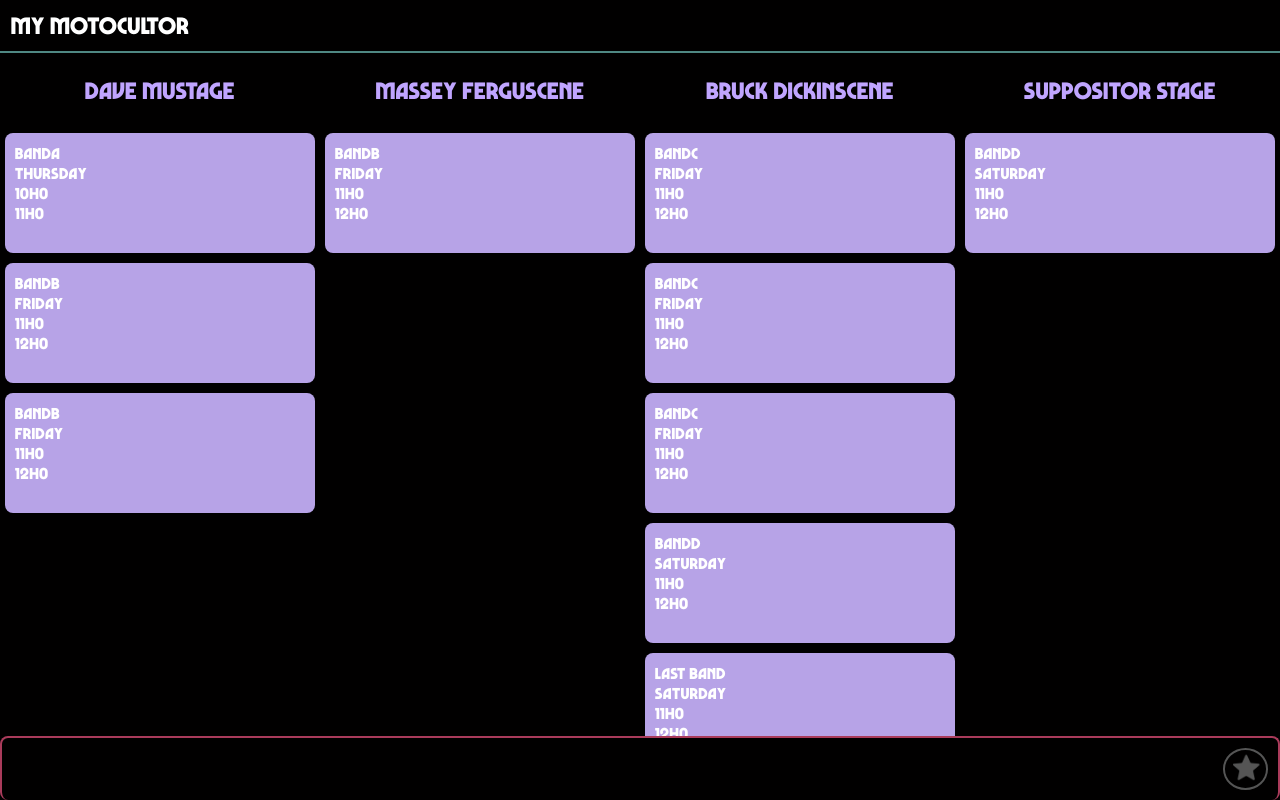
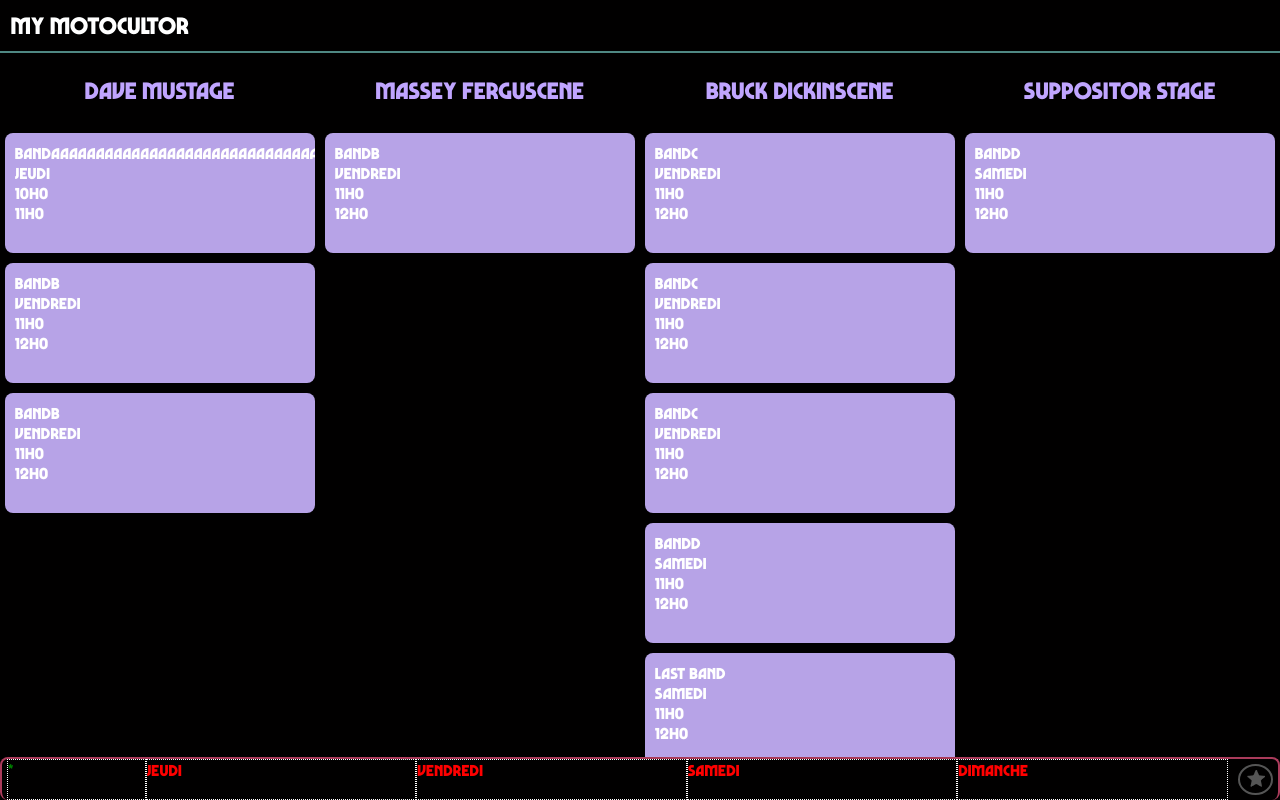
Before and after one commit to Kumquattt/my-motocultor, an Angular app: page / in a window 1280 px wide. Built offline with nearby package versions, Linux system fonts and the light colour scheme.

Commit message:
Day selector: working POC WARNING css issue with footer changing height when screen not filled with slots

```diff
--- a/src/app/my-motocultor/Enums.ts
+++ b/src/app/my-motocultor/Enums.ts
@@ -6,15 +6,15 @@ export enum Scene {
 }
 
 export enum Day {
-  JEUDI = 'Thursday',
-  VENDREDI = 'Friday',
-  SAMEDI = 'Saturday',
-  DIMANCHE = 'Sunday',
+  JEUDI = 'Jeudi', //'Thursday',
+  VENDREDI = 'Vendredi', //'Friday',
+  SAMEDI = 'Samedi', //'Saturday',
+  DIMANCHE = 'Dimanche', //'Sunday',
 }
 
 export const slotsPerDay: Map<Day, number> = new Map([
-    [Day.JEUDI, 5],
-    [Day.VENDREDI, 8],
-    [Day.SAMEDI, 8],
-    [Day.DIMANCHE, 8],
-])
+  [Day.JEUDI, 5],
+  [Day.VENDREDI, 8],
+  [Day.SAMEDI, 8],
+  [Day.DIMANCHE, 8],
+]);
--- a/src/app/my-motocultor/Slots.ts
+++ b/src/app/my-motocultor/Slots.ts
@@ -50,7 +50,7 @@ export const slotsBaseList: Slot[] = [
     new Date('2025-10-05T10:00:00'),
     new Date('2023-10-05T11:00:00'),
     Scene.DM,
-    'bandA'
+    'bandAAAAAAAAAAAAAAAAAAAAAAAAAAAAAAA'
   ),
   new Slot(
     'id2',
--- /dev/null
+++ b/src/app/my-running-order/day-button/day-button.css
@@ -0,0 +1,17 @@
+.day-button {
+  border: 1 dotted white;
+  width: 50%;
+  overflow: hidden;
+  text-overflow: ellipsis;
+  color: red;
+
+  &.isSelected {
+    color: gold;
+  }
+}
+
+* {
+  &.isAll {
+    color: green;
+  }
+}
--- /dev/null
+++ b/src/app/my-running-order/day-button/day-button.html
@@ -0,0 +1,8 @@
+<div
+  class="day-button"
+  [class.selected]="isSelected()"
+  [class.isAll]="day() == '*'"
+  (click)="selectDay()"
+>
+  {{ day() }}
+</div>
--- /dev/null
+++ b/src/app/my-running-order/day-button/day-button.ts
@@ -0,0 +1,18 @@
+import { Component, input, output, signal } from '@angular/core';
+import { Day } from '../../my-motocultor/Enums';
+
+@Component({
+  selector: 'app-day-button',
+  imports: [],
+  templateUrl: './day-button.html',
+  styleUrl: './day-button.css',
+})
+export class DayButton {
+  day = input<Day | string>('*');
+  dayClick = output<Day | null>();
+  isSelected = signal(false);
+
+  selectDay() {
+    this.isSelected.update((state) => !state);
+  }
+}
--- a/src/app/my-running-order/my-running-order.css
+++ b/src/app/my-running-order/my-running-order.css
@@ -10,16 +10,14 @@
 
 .slots-columns {
   display: flex;
-  flex-direction: row;
-  overflow-y: auto;
+  overflow-y: scroll;
   align-items: flex-start;
 }
 
 .slots-by-scene-with-header {
   flex: 1 1;
-  display: flex;
+  overflow-x: hidden;
   flex-direction: column;
-  overflow-x: hidden;
   /* TODO see when filled with complete running order if needed */
   /* background-color: var(--anthracite); */
   /* border-radius: 8px; */
@@ -43,19 +41,27 @@
 
 .slots-menu-footer {
   display: flex;
-  flex-direction: row-reverse;
-  font-size: 150%;
-  padding: 10px;
+  flex-direction: row;
+  overflow-y: auto;
+  align-items: stretch;
+  /* justify-content: space-between; */
+  gap: 0px;
+
+  font-size: 100%;
+  padding: 0px 5px;
   border-radius: 8px;
   border: 2px solid var(--motoc-dark-red);
   border-bottom-style: none;
 }
 
 .toggle-favorites-only {
+  margin-left: 20px;
   background-color: transparent;
   border: 2px solid gold;
   border-radius: 100%;
   padding: 0.2rem 0.3rem 0.4rem 0.4rem;
+  margin: 5px 0px;
+  margin-left: 10px;
   font-size: 100%;
   /* padding-left: 0.5%; */
 
@@ -69,3 +75,13 @@
   text-shadow: 0 0 0 #cc2e75;
   filter: saturate(00%);
 }
+
+app-day-button {
+  flex: 1 1;
+  overflow-x: hidden;
+  &.isAll {
+    flex: 0.51 0.5;
+  }
+
+  border: 1px dotted white;
+}
--- a/src/app/my-running-order/my-running-order.html
+++ b/src/app/my-running-order/my-running-order.html
@@ -18,6 +18,10 @@
     }
   </section>
   <section class="slots-menu-footer">
+    <app-day-button class="isAll clickable-div" (click)="selectDay(null)"/>
+    @for (day of Days; track day[0]) {
+    <app-day-button class="clickable-div" [day]="day[1]" (click)="selectDay(day[1])" />
+    }
     <button
       class="toggle-favorites-only clickable-div"
       [class.favorite-toggle-disabled]="!showFavoritesOnly()"
--- a/src/app/my-running-order/my-running-order.ts
+++ b/src/app/my-running-order/my-running-order.ts
@@ -1,19 +1,21 @@
 import { Component, computed, effect, inject, signal } from '@angular/core';
 import { FormsModule } from '@angular/forms';
-import { Scene } from '../my-motocultor/Enums';
+import { Day, Scene } from '../my-motocultor/Enums';
 import { LocalStorageService } from '../my-motocultor/local-storage-service';
 import { Slot, slotsBaseList } from '../my-motocultor/Slots';
+import { DayButton } from './day-button/day-button';
 import { SlotComponent } from './slot/slot';
 
 @Component({
   selector: 'app-my-running-order',
-  imports: [FormsModule, SlotComponent],
+  imports: [FormsModule, SlotComponent, DayButton],
   templateUrl: './my-running-order.html',
   styleUrl: './my-running-order.css',
 })
 export class MyRunningOrder {
   //// VARIABLES ////
   localStorageService = inject(LocalStorageService);
+  Days = Object.entries(Day);
 
   slots = signal<Slot[]>(
     slotsBaseList.sort((a, b) => a.start.getTime() - b.start.getTime())
@@ -28,8 +30,14 @@ export class MyRunningOrder {
       : this.slots();
     return shownSlots;
   });
+  selectedDay = signal<Day | null>(null);
+  shownSlotsByDay = computed(() =>
+    this.selectedDay()
+      ? this.shownSlots().filter((slot) => this.selectedDay() == slot.day)
+      : this.shownSlots()
+  );
   shownSlotsByScene = computed<Map<Scene, Slot[]>>(() =>
-    this.#groupByScene(this.shownSlots())
+    this.#groupByScene(this.shownSlotsByDay())
   );
 
   //// METHODS ////
@@ -91,6 +99,16 @@ export class MyRunningOrder {
     );
   }
 
+  // TODO days; if click on current days, remove day
+
+  selectDay(day: Day | null) {
+    if (day && this.selectedDay() == day) {
+      this.selectedDay.set(null);
+    } else {
+      this.selectedDay.set(day);
+    }
+  }
+
   toggleShowFavoritesButton() {
     this.showFavoritesOnly.update((state) => !state);
   }
--- a/src/styles.css
+++ b/src/styles.css
@@ -25,7 +25,8 @@
 
 html,
 body {
-  height: 100vh;
+  height: 100dvh;
+  /* width: 100dvh; */
   margin: 0;
   padding: 0;
 }
```
Also changed, not shown: 1 other file (tests, documents, lock files or other folders).
